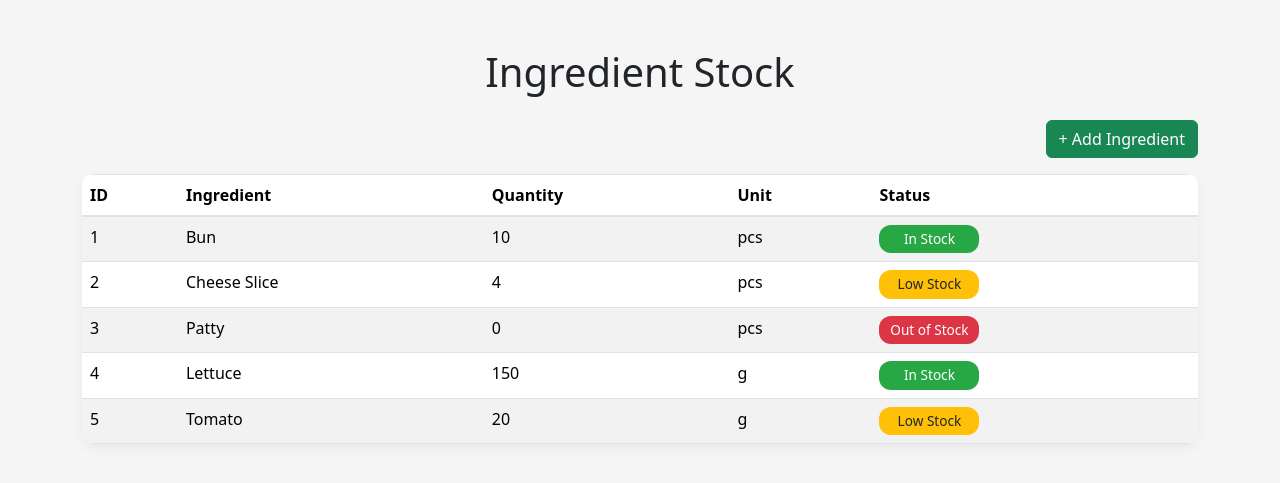
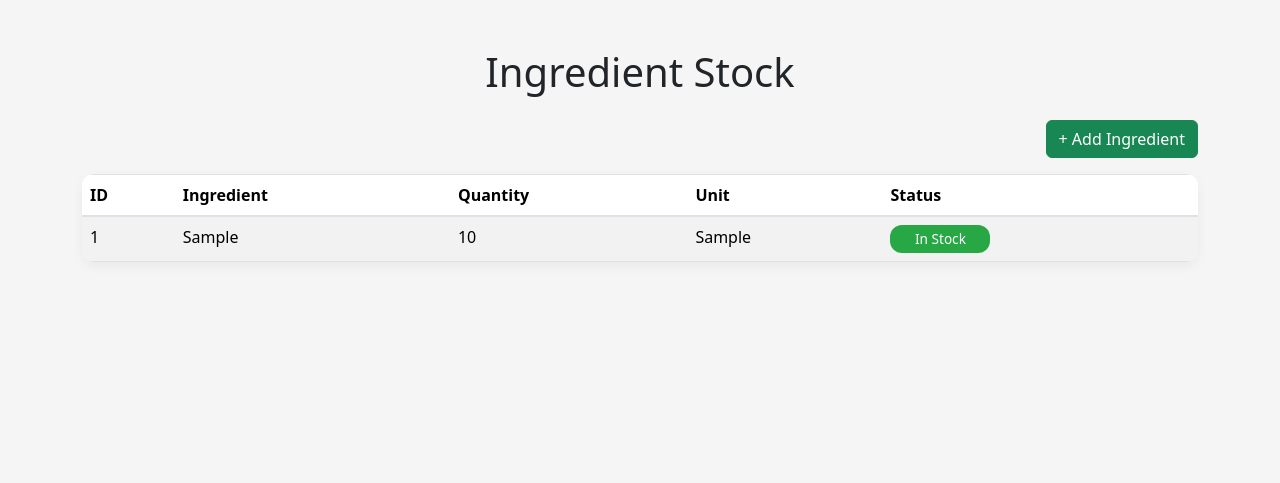
Before and after one commit to ZainabM872/Inventory-Management-System, a Django app: page /stock/ in a window 1280 px wide. Shown: the part 90-573 px from the top of the page. Run offline with Django 5.2, Linux system fonts and the light colour scheme; tables that the repository leaves empty hold one stand-in row (values such as "Sample post").

Commit message:
Stock page connected to backend and Orders page colour coding added

```diff
--- a/dashboard/views.py
+++ b/dashboard/views.py
@@ -1,11 +1,13 @@
+from decimal import Decimal
+
 from django.contrib import messages
-from django.http import HttpResponse
-from django.shortcuts import render, redirect
 from django.contrib.auth import authenticate, login
 from django.db.models import Prefetch
-from decimal import Decimal
+from django.http import HttpResponse
+from django.shortcuts import redirect, render
 
 from dashboard.models import *
+
 
 # when running the server, this will be the initial page
 def index(request):
@@ -35,7 +37,24 @@ def manager(request):
     return render(request, 'dashboard/manager.html')
 
 def stock(request):
-    return render(request, 'dashboard/stock.html')
+    if request.method == 'POST':
+        ingredient = request.POST.get('ingredient')
+        quantity = request.POST.get('quantity_in_stock')
+        unit = request.POST.get('unit')
+        reorder_level = request.POST.get('reorder_level')
+        stock_status = request.POST.get('stock_status')
+
+        InventoryItem.objects.create(
+            ingredient=ingredient,
+            quantity_in_stock=quantity,
+            unit=unit,
+            reorder_level=reorder_level,
+            stock_status=stock_status
+        )
+        return redirect('stock-page')
+
+    inventory_items = InventoryItem.objects.all()
+    return render(request, 'dashboard/stock.html', {'inventory_items': inventory_items})
 
 def suppliers(request):
     if request.method == 'POST':
--- a/inventory_management_system/settings.py
+++ b/inventory_management_system/settings.py
@@ -79,7 +79,7 @@ DATABASES = {
         'ENGINE': 'django.db.backends.mysql',
         'NAME': 'czaventory_db',
         'USER': 'root',                 # change this to your user name
-        'PASSWORD': 'password',              # change this to your password
+        'PASSWORD': 'admin',              # change this to your password
         'HOST': 'localhost',
         'PORT': '3306',
     }
--- a/templates/dashboard/stock.html
+++ b/templates/dashboard/stock.html
@@ -10,7 +10,7 @@
     <h1 class="text-center mb-4">Ingredient Stock</h1>
 
     <div class="d-flex justify-content-end mb-3">
-        <a href="#" class="btn btn-success">+ Add Ingredient</a>
+        <a href="#" class="btn btn-success" data-bs-toggle="modal" data-bs-target="#addIngredientModal">+ Add Ingredient</a>
     </div>
 
     <table class="table table-striped">
@@ -24,42 +24,72 @@
             </tr>
         </thead>
         <tbody>
+            {% for item in inventory_items %}
             <tr>
-                <td>1</td>
-                <td>Bun</td>
-                <td>10</td>
-                <td>pcs</td>
-                <td><span class="status in-stock">In Stock</span></td>
+                <td>{{ forloop.counter }}</td>
+                <td>{{ item.ingredient }}</td>
+                <td>{{ item.quantity_in_stock }}</td>
+                <td>{{ item.unit }}</td>
+                <td>
+                    {% if item.stock_status == 'In Stock' %}
+                        <span class="status in-stock">In Stock</span>
+                    {% elif item.stock_status == 'Low Stock' %}
+                        <span class="status low-stock">Low Stock</span>
+                    {% else %}
+                        <span class="status out-stock">Out of Stock</span>
+                    {% endif %}
+                </td>
             </tr>
+            {% empty %}
             <tr>
-                <td>2</td>
-                <td>Cheese Slice</td>
-                <td>4</td>
-                <td>pcs</td>
-                <td><span class="status low-stock">Low Stock</span></td>
+                <td colspan="5">No inventory items found.</td>
             </tr>
-            <tr>
-                <td>3</td>
-                <td>Patty</td>
-                <td>0</td>
-                <td>pcs</td>
-                <td><span class="status out-stock">Out of Stock</span></td>
-            </tr>
-            <tr>
-                <td>4</td>
-                <td>Lettuce</td>
-                <td>150</td>
-                <td>g</td>
-                <td><span class="status in-stock">In Stock</span></td>
-            </tr>
-            <tr>
-                <td>5</td>
-                <td>Tomato</td>
-                <td>20</td>
-                <td>g</td>
-                <td><span class="status low-stock">Low Stock</span></td>
-            </tr>
+            {% endfor %}
         </tbody>
     </table>
+
+    <!-- Add Ingredient Modal -->
+    <div class="modal fade" id="addIngredientModal" tabindex="-1" aria-labelledby="addIngredientLabel" aria-hidden="true">
+        <div class="modal-dialog">
+            <div class="modal-content">
+                <form method="POST" action="{% url 'stock-page' %}">
+                    {% csrf_token %}
+                    <div class="modal-header">
+                        <h5 class="modal-title" id="addIngredientLabel">Add New Ingredient</h5>
+                        <button type="button" class="btn-close" data-bs-dismiss="modal" aria-label="Close"></button>
+                    </div>
+                    <div class="modal-body">
+                        <div class="mb-3">
+                            <label for="ingredient" class="form-label">Ingredient</label>
+                            <input type="text" class="form-control" name="ingredient" required>
+                        </div>
+                        <div class="mb-3">
+                            <label for="quantity_in_stock" class="form-label">Quantity in stock</label>
+                            <input type="number" class="form-control" name="quantity_in_stock" required>
+                        </div>
+                        <div class="mb-3">
+                            <label for="unit" class="form-label">Unit</label>
+                            <input type="text" class="form-control" name="unit" required>
+                        </div>
+                        <div class="mb-3">
+                            <label for="reorder_level" class="form-label">Reorder level</label>
+                            <input type="number" class="form-control" name="reorder_level" required>
+                        </div>
+                        <div class="mb-3">
+                            <label for="stock_status" class="form-label">Stock Status</label>
+                            <select class="form-select" name="stock_status" required>
+                                <option value="In Stock">In Stock</option>
+                                <option value="Low Stock">Low Stock</option>
+                                <option value="Out of Stock">Out of Stock</option>
+                            </select>
+                        </div>
+                    </div>
+                    <div class="modal-footer">
+                        <button type="submit" class="btn btn-primary">Add Ingredient</button>
+                    </div>
+                </form>
+            </div>
+        </div>
+    </div>
 </div>
 {% endblock %}
```
Also changed, not shown: templates/dashboard/orders.html (+7 -7 lines).
